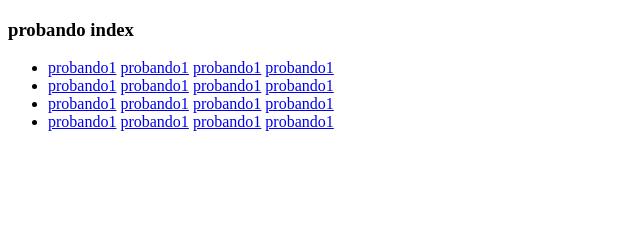
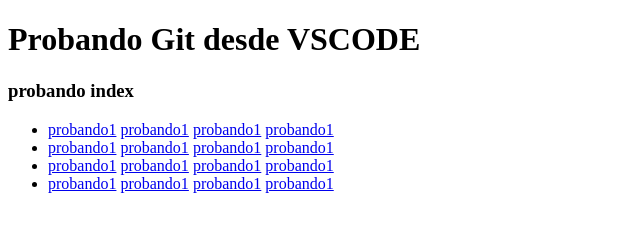
Before and after one commit to crissferro/curso_udemy, a plain HTML site: page index.html in a window 1280 px wide. Shown: the whole page, without its empty margins (0-640 px from the left). Drawn offline with Linux system fonts and the light colour scheme.

Commit message:
subiendo un commit

```diff
--- a/index.html
+++ b/index.html
@@ -7,7 +7,9 @@
     <title>Document</title>
 </head>
 <body>
+    <h1>Probando Git desde VSCODE</h1>
     <h3>probando index</h3>
+
     <ul>
         <li>
             <a href="hola">probando1</a>
```
